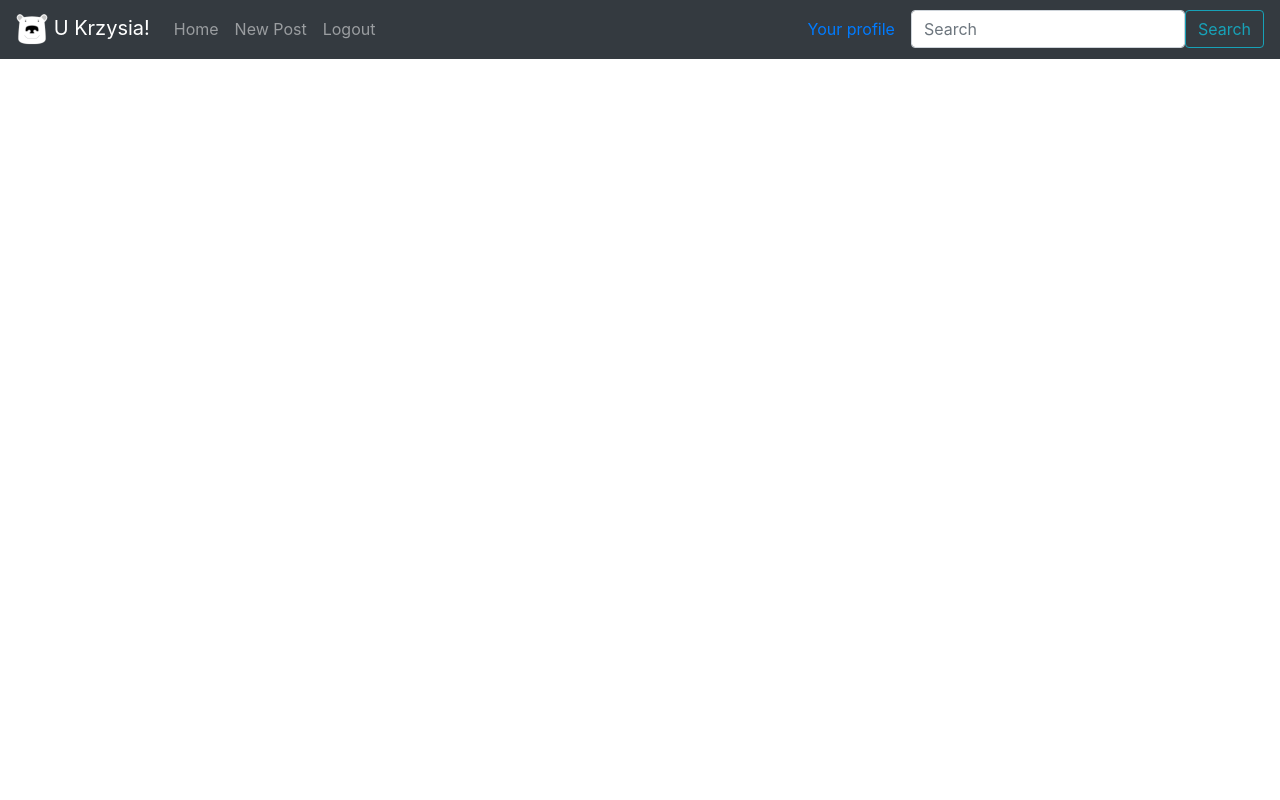
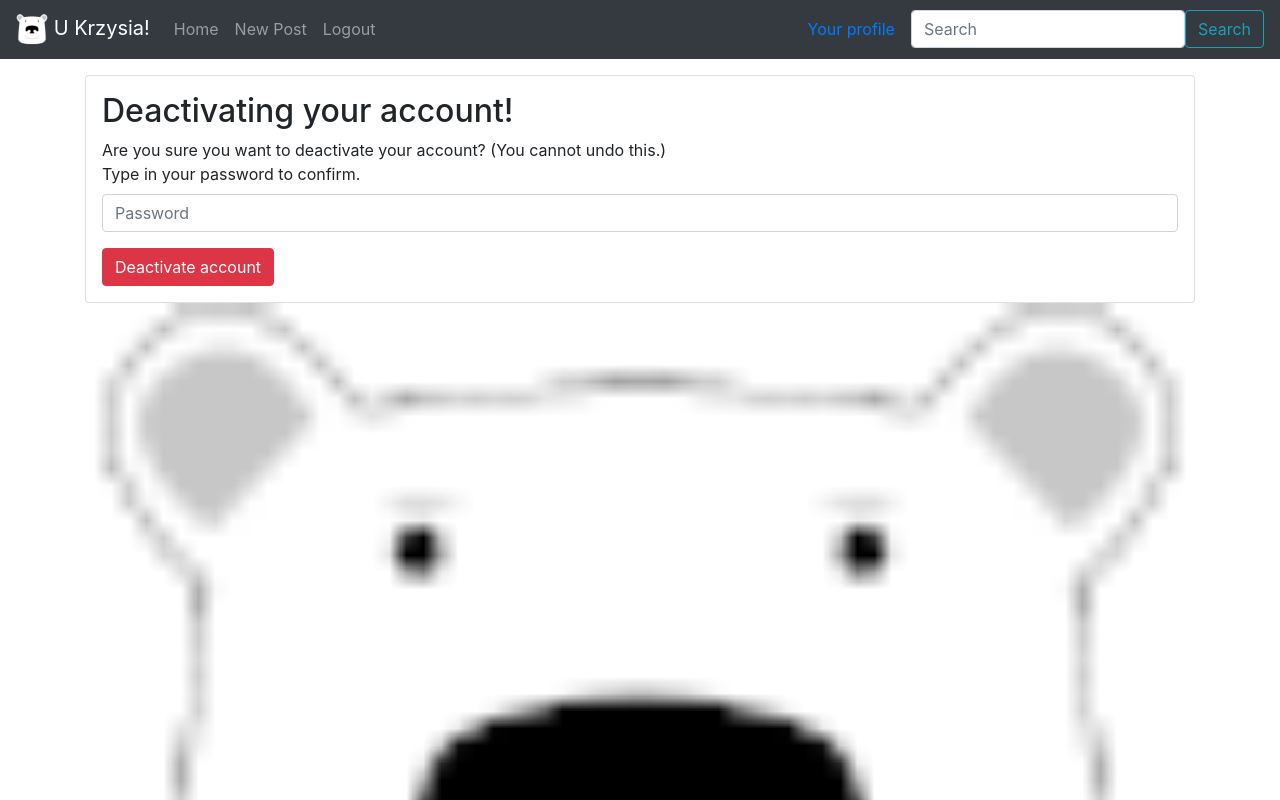
Before and after one commit to koziolek151815/social_site_frontend, a React (Create React App) app: page /deactivateAccount in a window 1280 px wide. Shown: the top 800 px of the page. Built offline with nearby package versions, Linux system fonts and the light colour scheme; sample sign-in values are in the browser's storage.

Commit message:
Added deactivating accounts and ad placeholder

```diff
--- a/src/App.js
+++ b/src/App.js
@@ -16,13 +16,15 @@ import TagPage from "./Components/TagPage/TagPage";
 import SearchPage from "./Components/SearchPage/SearchPage";
 import UserProfile from "./Components/UserProfile/UserProfile";
 import ChangePassword from "./Components/ChangePassword/ChangePassword";
+import DeactivateAccount from "./Components/DeactivateAccount/DeactivateAccount";
+
 
 function App() {
   const [title, updateTitle] = useState(null);
   const [errorMessage, updateErrorMessage] = useState(null);
   return (
       <Router>
-        <div className="App">
+        <div className="App" >
           <Header title={title}/>
           <div className="container d-flex flex-column pb-5">
             <Switch>
@@ -47,10 +49,12 @@ function App() {
               <PrivateRoute path="/search/:searchText?" component={<SearchPage showError={updateErrorMessage}/>}/>
 
               <PrivateRoute path="/changePassword" component={<ChangePassword showError={updateErrorMessage}/>}/>
+              <PrivateRoute path="/deactivateAccount" component={<DeactivateAccount showError={updateErrorMessage}/>}/>
 
               <PrivateRoute exact path="/home" component={<MainPage/>} />
             </Switch>
             <AlertComponent errorMessage={errorMessage} hideError={updateErrorMessage}/>
+            <img src= {process.env.PUBLIC_URL + "/logo64.png"} alt="ad"/>
           </div>
         </div>
       </Router>
--- /dev/null
+++ b/src/Components/DeactivateAccount/DeactivateAccount.js
@@ -0,0 +1,94 @@
+import React, {useState} from 'react';
+import axios from 'axios';
+import { withRouter } from "react-router-dom";
+
+
+function DeactivateAccount(props) {
+
+    const [state , setState] = useState({
+        oldPassword: "",
+        password : "",
+        confirmPassword: "",
+        successMessage: null
+    })
+    const handleChange = (e) => {
+        const {id , value} = e.target
+        setState(prevState => ({
+            ...prevState,
+            [id] : value
+        }))
+    }
+    const sendDetailsToServer = () => {
+        props.showError(null)
+
+        const payload={
+            "password":state.password
+        }
+
+        axios.post(process.env.REACT_APP_BACKEND_URL + '/users/deactivateUser', payload,
+            { headers: {"Authorization" : `Bearer ${localStorage.getItem('token')}`} })
+            .then(function (response) {
+                console.log(response);
+                if(response.status === 200){
+                    setState(prevState => ({
+                        ...prevState,
+                        successMessage: 'Your account has been deactivated!'
+                    }))
+                    props.showError(null);
+                }
+
+            })
+            .catch(function (error) {
+                console.log(error);
+                props.showError("Old password is wrong!");
+            });
+    }
+
+    const handleSubmitClick = (e) => {
+        e.preventDefault();
+        var error = false;
+
+        if(!(state.password.length > 0)){
+            props.showError('Type in your password!');
+            error = true;
+        }
+
+        if (!error){
+            sendDetailsToServer()
+        }
+    }
+    return(
+        <div className="card mt-3 p-3">
+            <form>
+                <h2>Deactivating your account!</h2>
+                Are you sure you want to deactivate your account? (You cannot undo this.)<br/>
+
+
+
+                <div className="form-group text-left">
+                    <label htmlFor="exampleInputPassword1">Type in your password to confirm.</label>
+                    <input type="password"
+                           className="form-control"
+                           id="password"
+                           placeholder="Password"
+                           value={state.password}
+                           onChange={handleChange}
+                    />
+                </div>
+                <button
+                    type="submit"
+                    className="btn btn-danger"
+                    onClick={handleSubmitClick}
+                >
+                    Deactivate account
+                </button>
+            </form>
+            <div className="alert alert-success mt-2" style={{display: state.successMessage ? 'block' : 'none' }} role="alert">
+                {state.successMessage}
+            </div>
+
+        </div>
+    )
+}
+
+export default withRouter(DeactivateAccount);
--- a/src/Components/RegistrationForm/RegistrationForm.js
+++ b/src/Components/RegistrationForm/RegistrationForm.js
@@ -103,7 +103,7 @@ function RegistrationForm(props) {
                            value={state.email}
                            onChange={handleChange}
                     />
-                    <small id="emailHelp" className="form-text text-muted">We'll never share your email with anyone else.</small>
+                    <small id="emailHelp" className="form-text text-muted">We might share your email with someone else.</small>
                 </div>
                 <div className="form-group text-left">
                     <label htmlFor="exampleInputUsername1">Username</label>
--- a/src/Components/UserProfile/UserProfile.js
+++ b/src/Components/UserProfile/UserProfile.js
@@ -98,6 +98,7 @@ class UserProfile extends React.Component  {
                                             Gender:{this.state.profileData.gender}<br/>
                                             Description:{this.state.profileData.profileDescription}<br/>
                                             <a className="btn btn-default text-white bg-danger" href={"/changePassword"}>Change your password</a>
+                                            <a className="btn btn-default text-white bg-danger" href={"/deactivateAccount"}>Deactivate your account</a>
                                         </> :
                                         <>
                                             <h2>{this.state.profileData.username}'s profile</h2>
```
